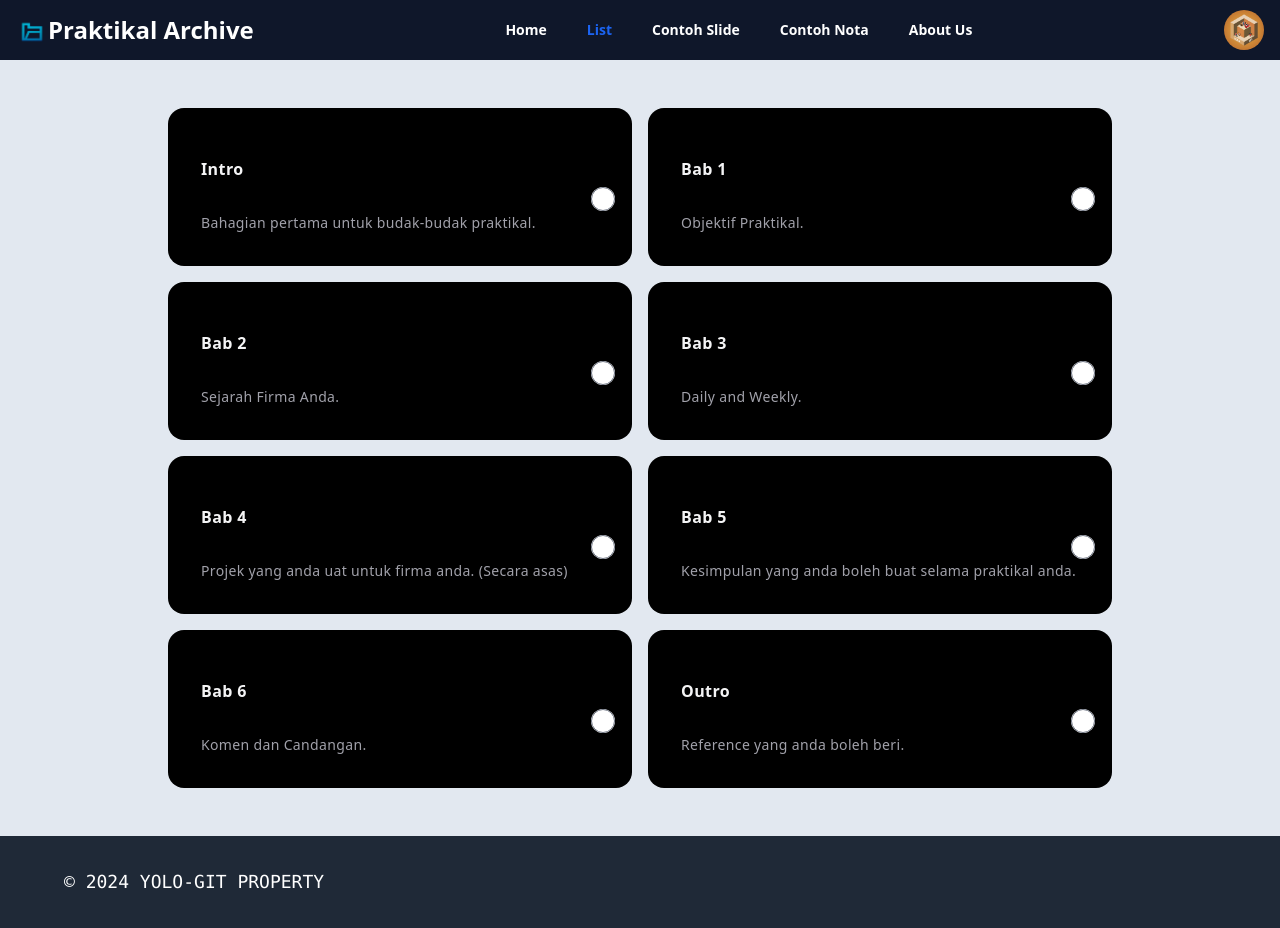
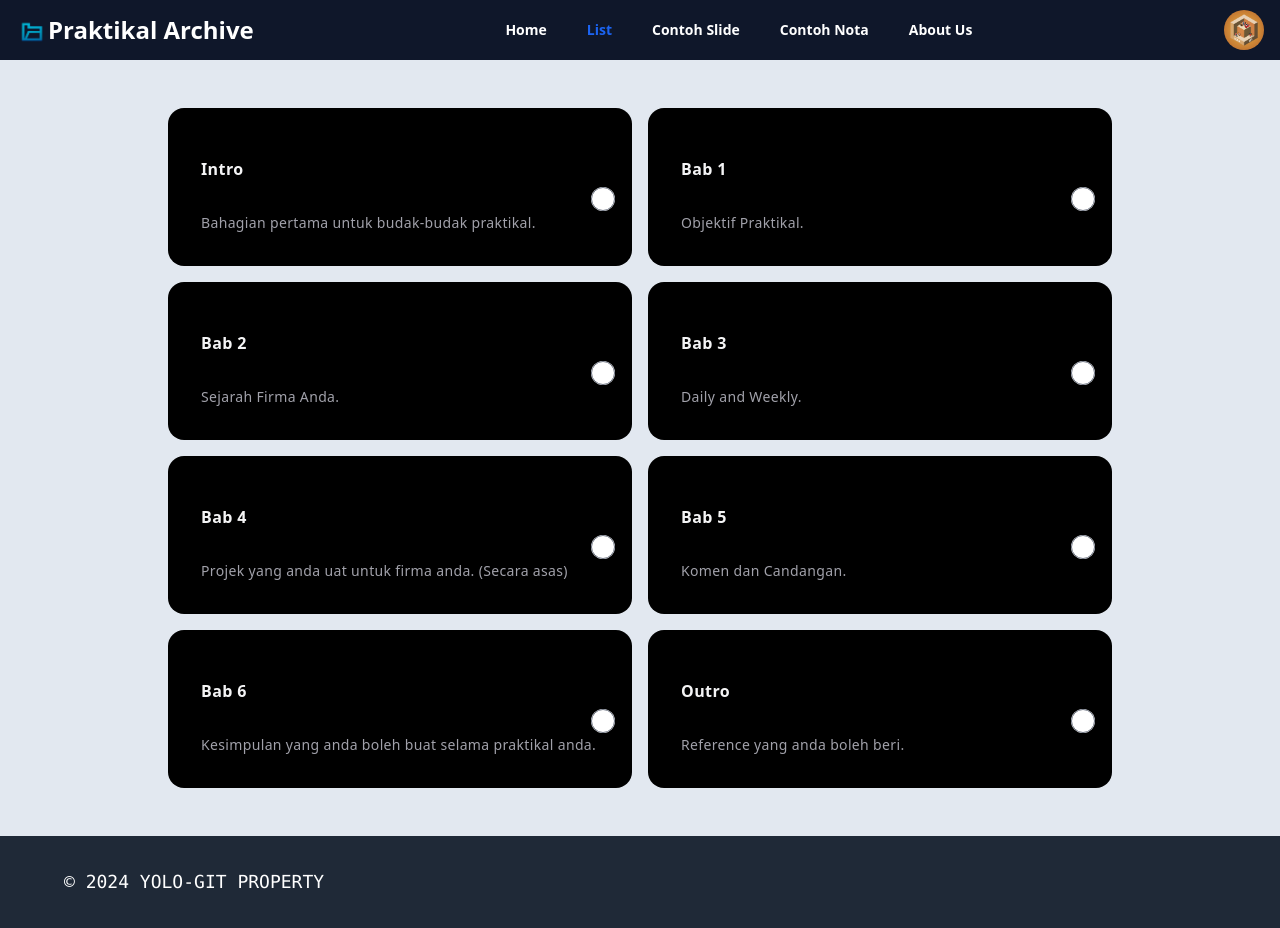
Before and after one commit to YOLO-GIT/intern-stuff, a React (Vite) app in the folder intern-stuff/: page /documents in a window 1280 px wide. Built offline with nearby package versions, Linux system fonts and the light colour scheme.

Commit message:
Fixed the description

```diff
--- a/intern-stuff/src/components/tools/card-doc.jsx
+++ b/intern-stuff/src/components/tools/card-doc.jsx
@@ -35,12 +35,12 @@ export const projects = [
   },
   {
     title: "Bab 5",
-    description: "Kesimpulan yang anda boleh buat selama praktikal anda.",
+    description: "Komen dan Candangan.",
     link: "/documents_folder/bab_5",
   },
   {
     title: "Bab 6",
-    description: "Komen dan Candangan.",
+    description: "Kesimpulan yang anda boleh buat selama praktikal anda.",
     link: "/documents_folder/bab_6",
   },
   {
```
